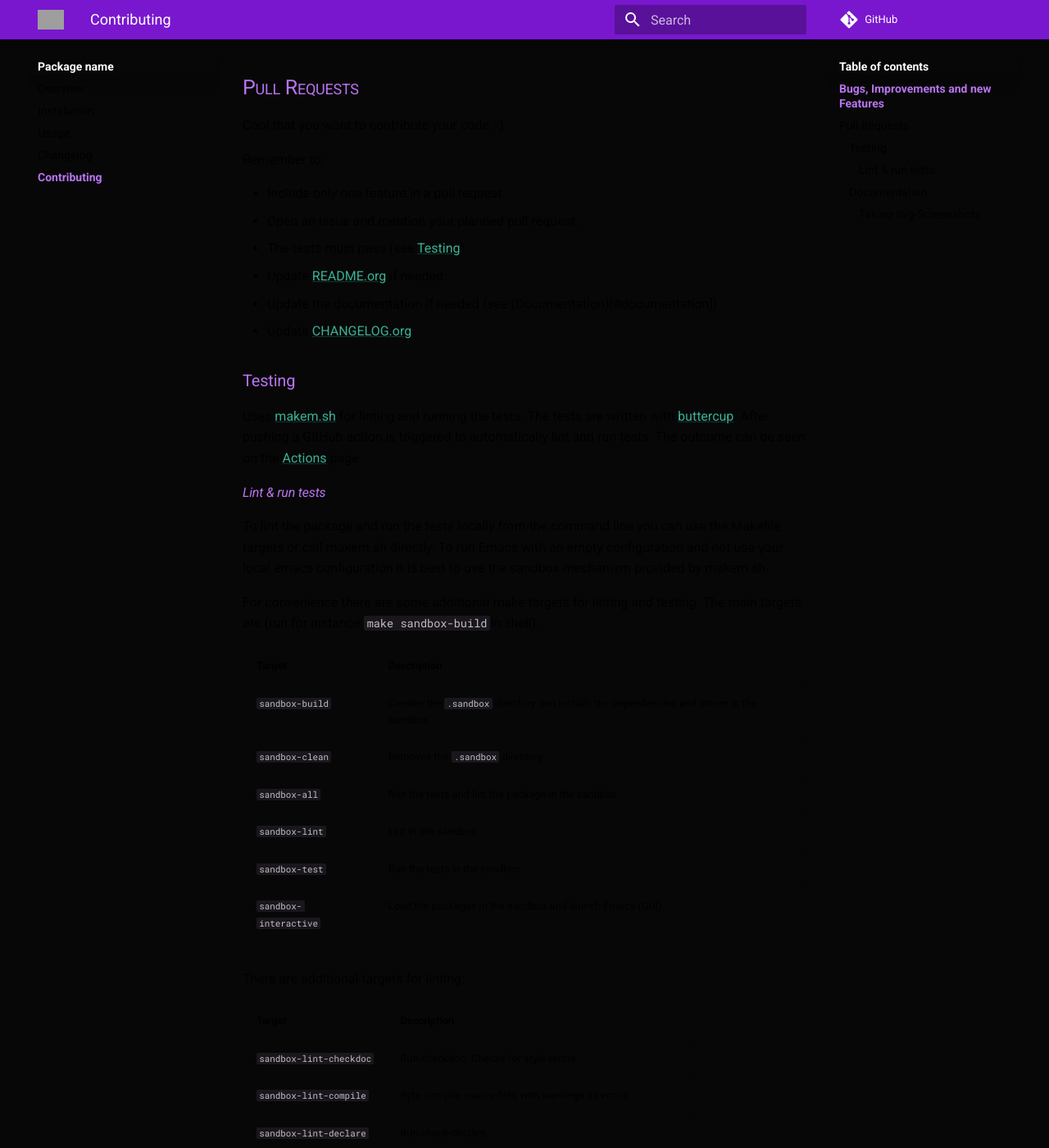
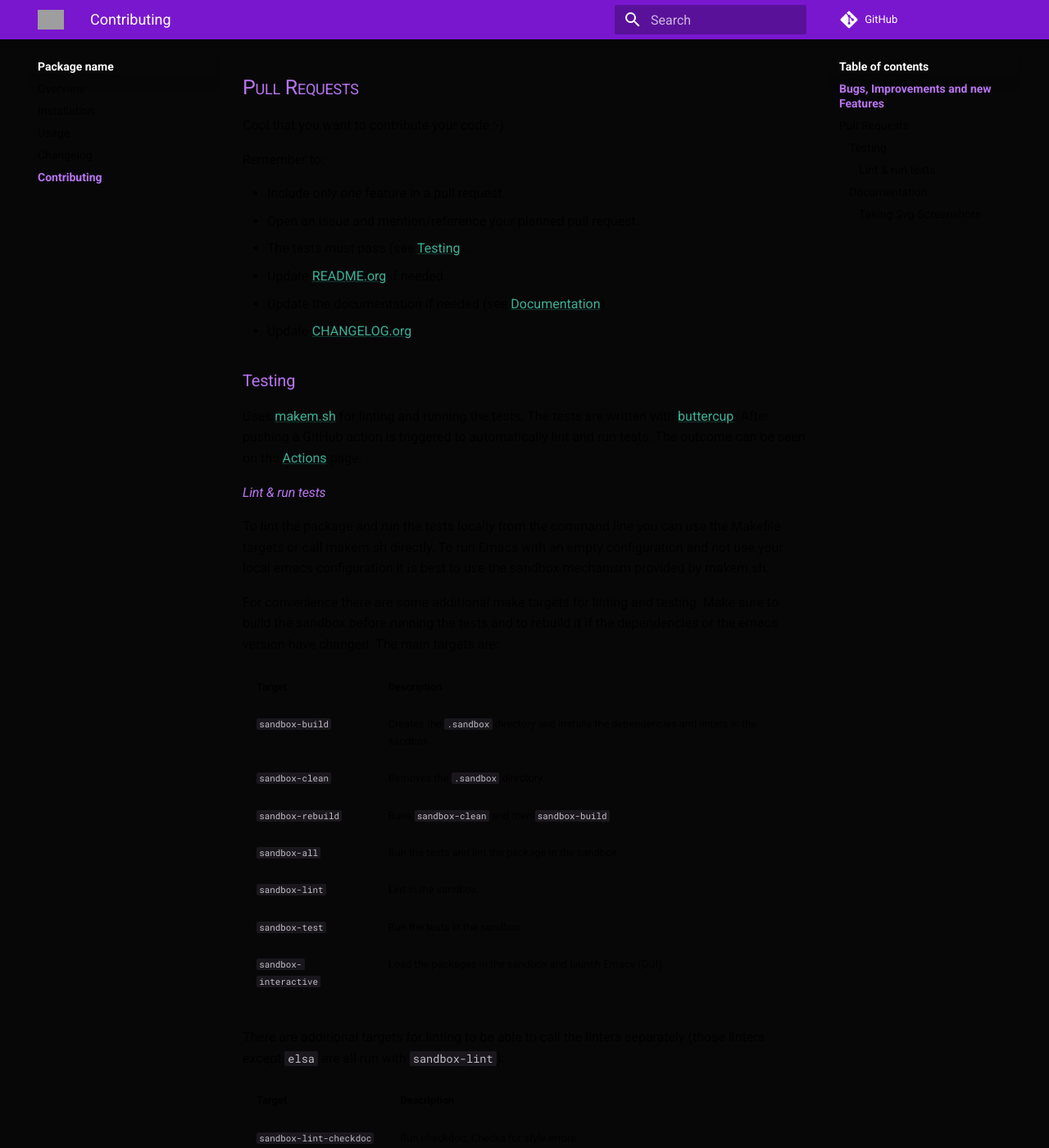
Before and after one commit to hubisan/emacs-template-package, an MkDocs documentation site: the page built from docs/contributing.md, in a window 1280 px wide and 1400 px high, scrolled down 324 px. Shown: the whole window at 82% size. Built offline with MkDocs 1.6.1 and Material for MkDocs 9.7.7, drawn with Linux system fonts in a browser that asks for light colours; comment, search, counter and statistics services are not loaded; some of the changed text lies outside the part shown; grey boxes are pictures that could not be loaded.

Commit message:
dum de dum

```diff
--- a/docs/contributing.md
+++ b/docs/contributing.md
@@ -2,7 +2,8 @@
 
 ## Bugs, Improvements and new Features
 
-Go to [Issues](https://github.com/hubisan/emacs-template-package/issues) and make a new issue.
+Go to [Issues](https://github.com/hubisan/emacs-template-package/issues) and
+make a new issue.
 
 Make sure to:
 
@@ -16,10 +17,10 @@
 Remember to:
 
 - Include only one feature in a pull request.
-- Open an issue and mention your planned pull request.
+- Open an issue and mention/reference your planned pull request.
 - The tests must pass (see [Testing](#testing)).
 - Update [README.org](https://github.com/hubisan/emacs-template-package/blob/master/README.org) if needed.
-- Update the documentation if needed (see (Documentation)[#documentation])
+- Update the documentation if needed (see [Documentation](#documentation))
 - Update [CHANGELOG.org](https://github.com/hubisan/emacs-template-package/blob/master/CHANGELOG.org).
 
 ### Testing
@@ -39,18 +40,21 @@
 sandbox mechanism provided by makem.sh.
 
 For convenience there are some additional make targets for linting and testing.
-The main targets are (run for instance `make sandbox-build`in shell):
+Make sure to build the sandbox before running the tests and to rebuild it if the
+dependencies or the emacs version have changed. The main targets are:
 
 | Target                | Description                                                                                |
 |:----------------------|:-------------------------------------------------------------------------------------------|
 | `sandbox-build`       | Creates the `.sandbox` directory and installs the dependencies and linters in the sandbox. |
 | `sandbox-clean`       | Removes the `.sandbox` directory.                                                          |
+| `sandbox-rebuild`     | Runs `sandbox-clean` and then `sandbox-build`.                                             |
 | `sandbox-all`         | Run the tests and lint the package in the sandbox.                                         |
 | `sandbox-lint`        | Lint in the sandbox.                                                                       |
 | `sandbox-test`        | Run the tests in the sandbox.                                                              |
 | `sandbox-interactive` | Load the packages in the sandbox and launch Emacs (GUI).                                   |
 
-There are additional targets for linting:
+There are additional targets for linting to be able to call the linters
+separately (those linters except `elsa` are all run with `sandbox-lint`):
 
 | Target                  | Description                                                    |
 |:------------------------|:---------------------------------------------------------------|
@@ -62,7 +66,16 @@
 | `sandbox-lint-package`  | Run package-lint, a linting library for elisp package metadata |
 | `sandbox-lint-regexps`  | Relint scans elisp files for mistakes in regexps.              |
 
+
+To increase the verbosity add `v=v` or `v=vv` before or after the target like
+`make v=vv sandbox-all`
+
 ### Documentation
+
+The files to build the documentation are stored in the
+[docs](https://github.com/hubisan/emacs-template-package/blob/master/docs)
+folder. The settings for the documentation can be found in
+[mkdocs.yml](https://github.com/hubisan/emacs-template-package/blob/master/mkdocs.yml).
 
 The documentation is automatically built and pushed to the `gh-pages` branch
 with [mkdocs-material](https://squidfunk.github.io/mkdocs-material/) and a
@@ -79,15 +92,6 @@
 Then run a local server with `mkdocs serve` at <http://localhost:8000/>. The
 documentation will be built and live reloading is started. Upon any changes the
 documentation is automatically rebuilt and the page is reloaded.
-
-The settings for the documentation can be found in
-[mkdocs.yml](https://github.com/hubisan/emacs-template-package/blob/master/mkdocs.yml).
-The files to build the documentation are stored in the
-[docs](https://github.com/hubisan/emacs-template-package/blob/master/docs)
-folder.
-
-This documentation usually has more details than the short documentation in the
-[README.org](https://github.com/hubisan/emacs-template-package/blob/master/README.org).
 
 #### Taking Svg-Screenshots
 
```
Also changed, not shown: docs/changelog.md (+4 -4 lines).
